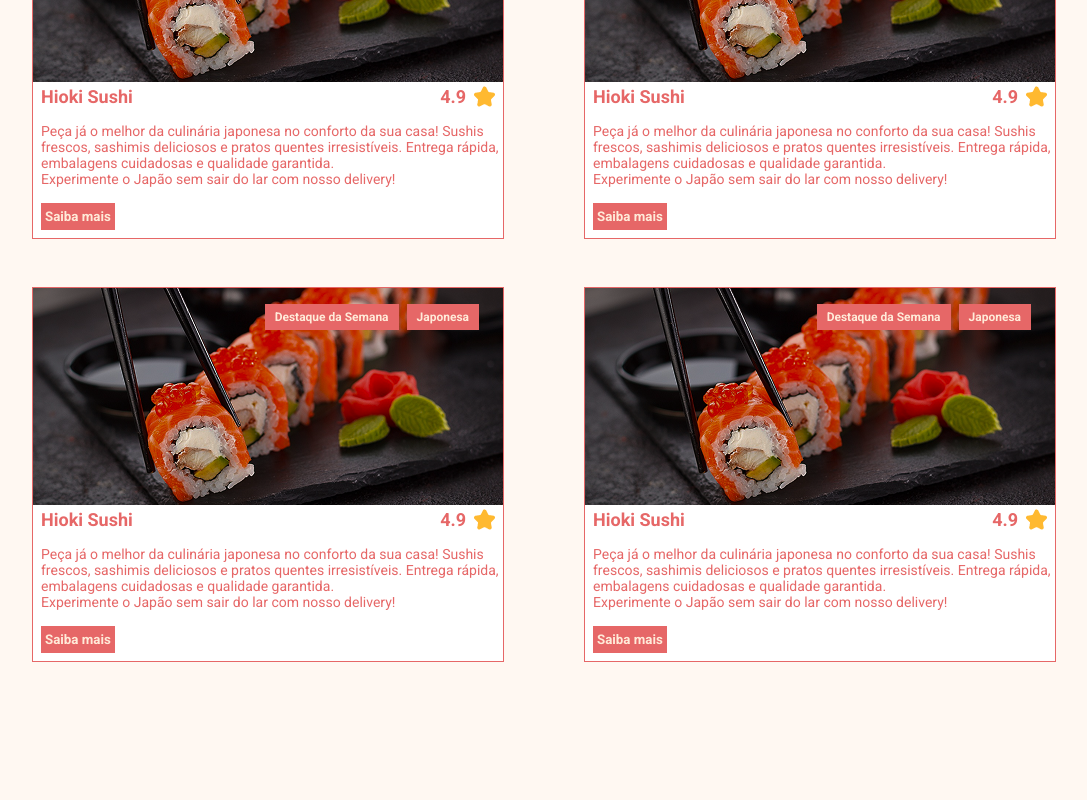
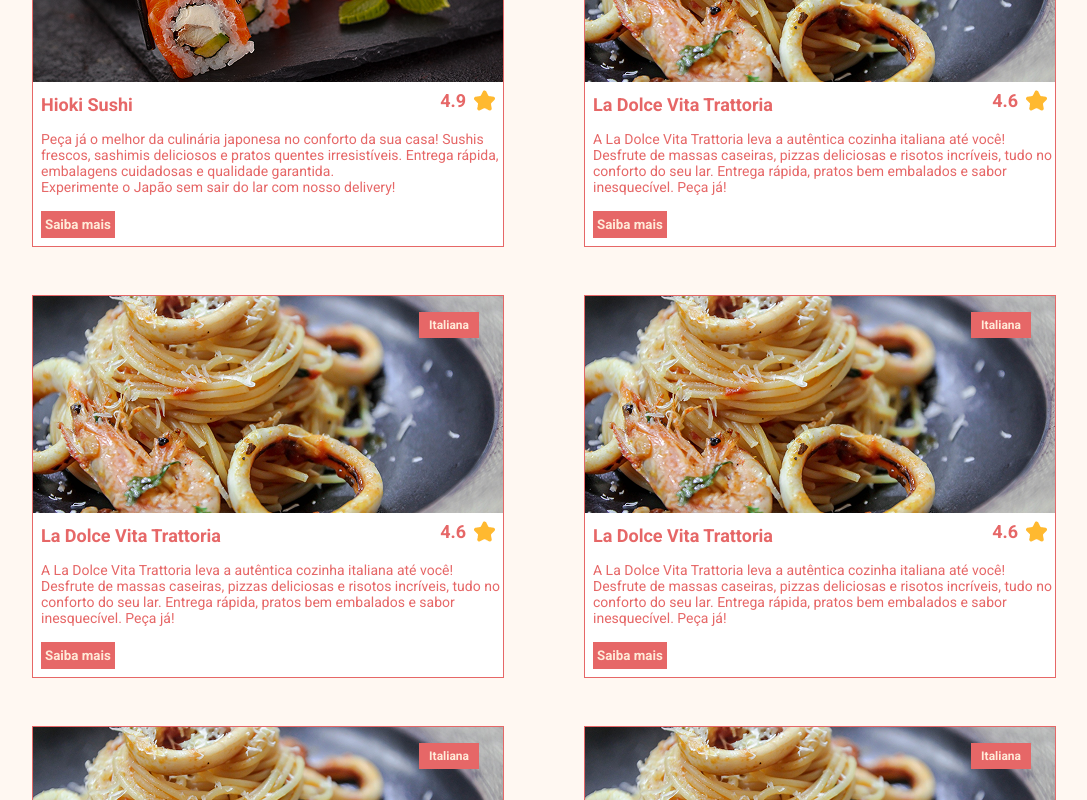
Before and after one commit to theusslatt/efood, a React (Create React App) app: page / in a window 1280 px wide. Shown: the part 600-1400 px from the top of the page, without its empty margins (96-1183 px from the left). Before the commit the page ends 1262 px from the top, so only its background shows below. Built offline with nearby package versions, Linux system fonts and the light colour scheme.

Commit message:
ajustando lista de restaurantes

```diff
--- a/src/App.tsx
+++ b/src/App.tsx
@@ -1,3 +1,4 @@
+import Footer from './components/Footer'
 import Hero from './components/Hero'
 import RestaurantsList from './components/RestaurantsList'
 import { GlobalCss } from './styles'
@@ -8,6 +9,7 @@ function App() {
       <GlobalCss />
       <Hero />
       <RestaurantsList />
+      <Footer />
     </>
   )
 }
--- a/src/components/Restaurant/index.tsx
+++ b/src/components/Restaurant/index.tsx
@@ -1,4 +1,5 @@
 import hiokiSushi from '../../assets/images/hiokiSushi.png'
+import laDolceVitaTrattoriaki from '../../assets/images/laDolceVitaTrattoria.png'
 import estrela from '../../assets/images/estrela.png'
 import Tag from '../Tag'
 import { Card, Description, Infos, Rating, Title } from './styles'
@@ -45,4 +46,27 @@ const Restaurant = () => (
   </Card>
 )
 
+export const Restaurant2 = () => (
+  <Card>
+    <img src={laDolceVitaTrattoriaki} alt="La Dolce Vita Trattoria" />
+    <Infos>
+      <Tag>Italiana</Tag>
+    </Infos>
+    <div>
+      <Title>La Dolce Vita Trattoria</Title>
+      <Rating>
+        <span>4.6</span>
+        <img src={estrela} alt="Estrela" />
+      </Rating>
+    </div>
+    <Description>
+      A La Dolce Vita Trattoria leva a autêntica cozinha italiana até você!
+      Desfrute de massas caseiras, pizzas deliciosas e risotos incríveis, tudo
+      no conforto do seu lar. Entrega rápida, pratos bem embalados e sabor
+      inesquecível. Peça já!
+    </Description>
+    <button>Saiba mais</button>
+  </Card>
+)
+
 export default Restaurant
--- a/src/components/Restaurant/styles.ts
+++ b/src/components/Restaurant/styles.ts
@@ -33,6 +33,7 @@ export const Card = styled.div`
 export const Title = styled.h3`
   font-size: 18px;
   margin-left: 8px;
+  margin-top: 8px;
 `
 
 export const Description = styled.p`
--- a/src/components/RestaurantsList/index.tsx
+++ b/src/components/RestaurantsList/index.tsx
@@ -1,13 +1,15 @@
-import Restaurant from '../Restaurant'
+import Restaurant, { Restaurant2 } from '../Restaurant'
 import { Container, List } from './styles'
 
 const RestaurantsList = () => (
   <Container>
     <List>
       <Restaurant />
-      <Restaurant />
-      <Restaurant />
-      <Restaurant />
+      <Restaurant2 />
+      <Restaurant2 />
+      <Restaurant2 />
+      <Restaurant2 />
+      <Restaurant2 />
     </List>
   </Container>
 )
--- a/src/components/RestaurantsList/styles.ts
+++ b/src/components/RestaurantsList/styles.ts
@@ -5,6 +5,7 @@ export const Container = styled.div`
   width: 100%;
   margin: 0 auto;
   margin-top: 80px;
+  margin-bottom: 120px;
 `
 
 export const List = styled.ul`
--- a/src/components/Tag/styles.ts
+++ b/src/components/Tag/styles.ts
@@ -7,7 +7,6 @@ export const TagContainer = styled.div<Props>`
   background-color: ${cores.rosa};
   color: ${cores.rosaClaro};
   font-size: 12px;
-  font-weight: bold;
   padding: 6px 10px;
   display: inline-block;
 `
```
Also changed, not shown: src/assets/images/laDolceVitaTrattoria.png (added).
